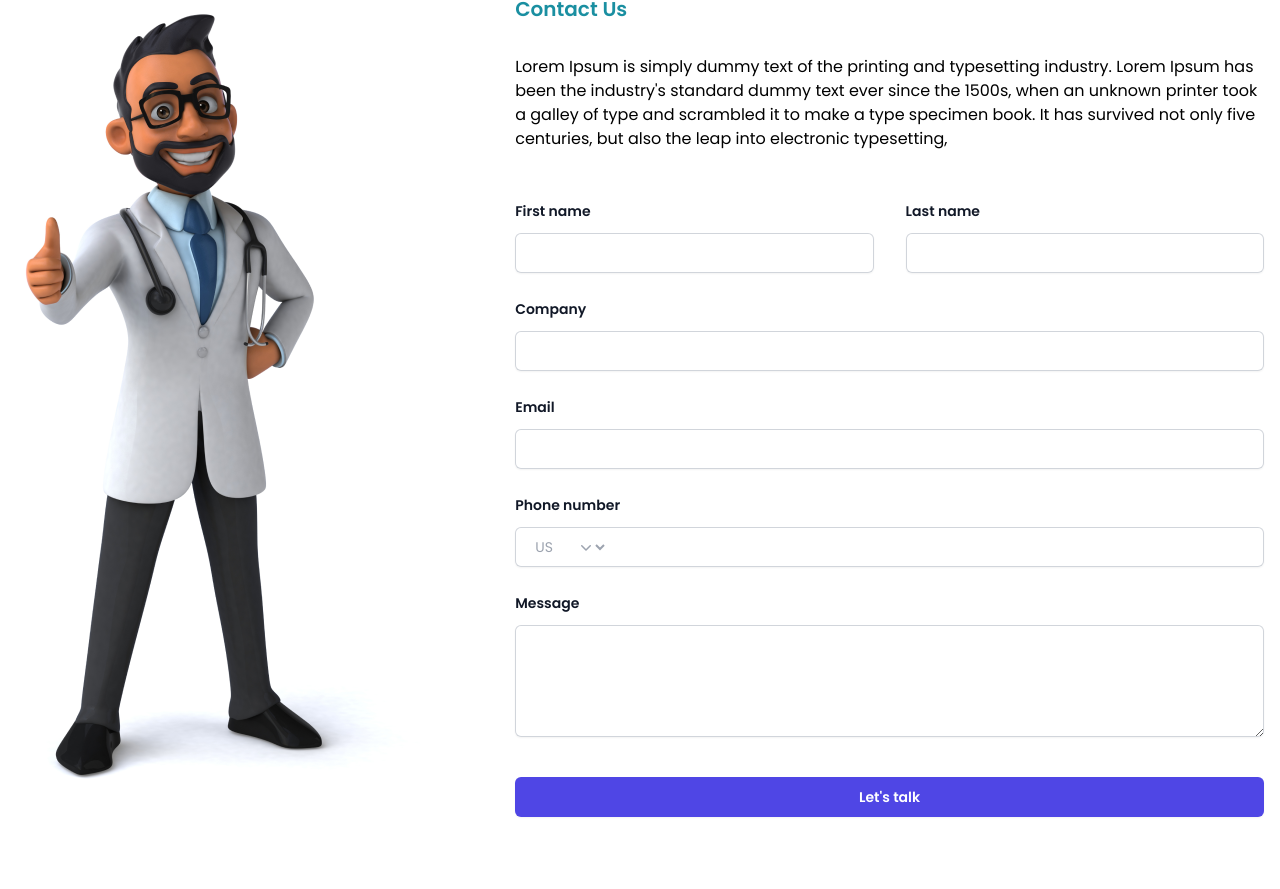
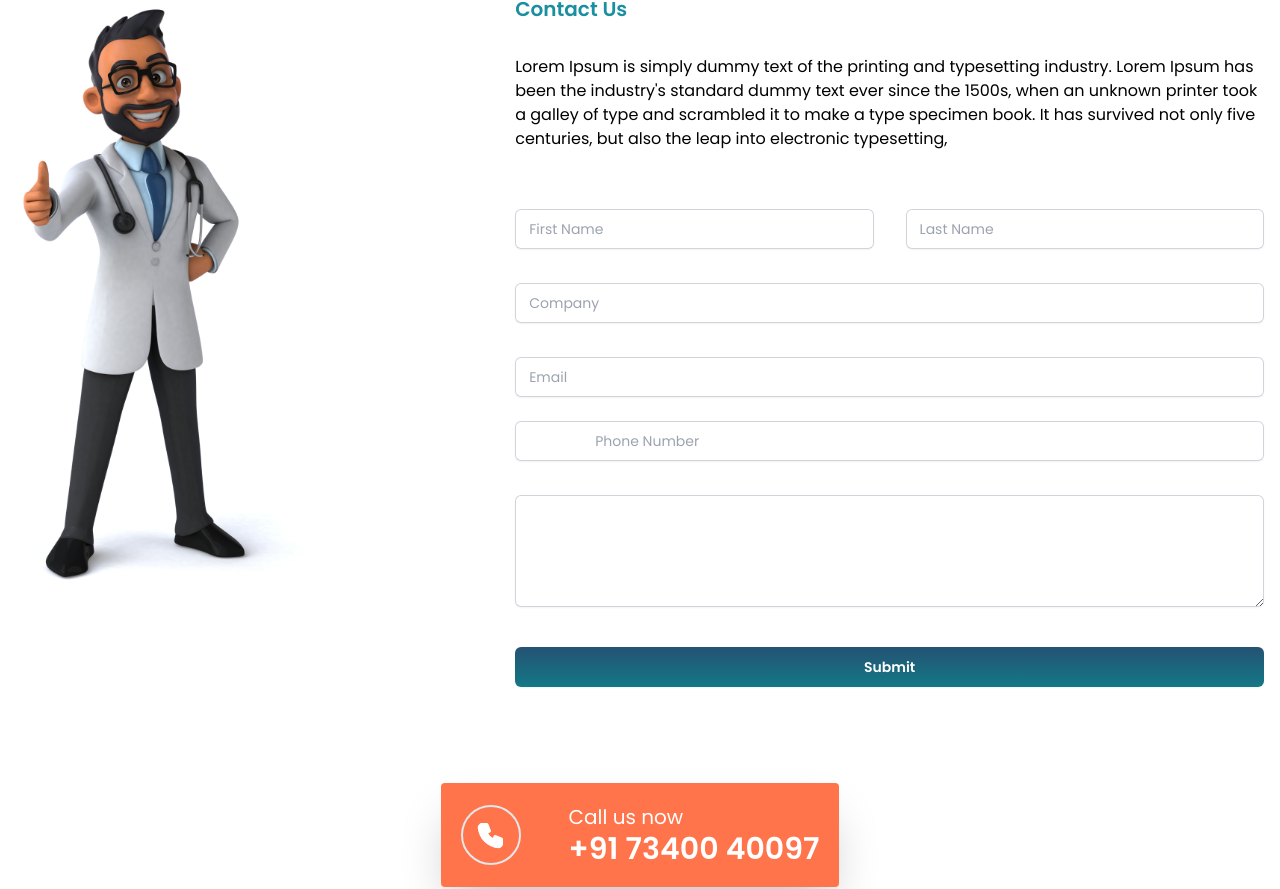
Before and after one commit to Rahul-Katari/saifee, a React (Create React App) app: page /contact in a window 1280 px wide. Shown: the part 555-1444 px from the top of the page. Built offline with nearby package versions, Linux system fonts and the light colour scheme.

Commit message:
Update Contact form styling and placeholders

```diff
--- a/src/components/Contact.js
+++ b/src/components/Contact.js
@@ -29,11 +29,11 @@ export default function Contact() {
   return (
     <div>
       <div>
-        <img src={banner} className="w-full" />
+        <img src={banner} className="w-full " />
       </div>
       <div className="grid md:grid-cols-5 max-w-7xl m-auto md:my-24 my-6 px-4">
         <div className="col-span-2">
-          <img src={doctor} />
+          <img src={doctor} className="h-[600px]" />
         </div>
         <div className="col-span-3">
           <h3 className="text-xl font-semibold text-theme mb-8">Contact Us</h3>
@@ -48,14 +48,15 @@ export default function Contact() {
             <form action="#" method="POST" className="mx-auto mt-12">
               <div className="grid grid-cols-1 gap-x-8 gap-y-6 sm:grid-cols-2">
                 <div>
-                  <label
+                  {/* <label
                     htmlFor="first-name"
                     className="block text-sm font-semibold leading-6 text-gray-900"
                   >
                     First name
-                  </label>
+                  </label> */}
                   <div className="mt-2.5">
                     <input
+                      placeholder="First Name"
                       type="text"
                       name="first-name"
                       id="first-name"
@@ -65,14 +66,15 @@ export default function Contact() {
                   </div>
                 </div>
                 <div>
-                  <label
+                  {/* <label
                     htmlFor="last-name"
                     className="block text-sm font-semibold leading-6 text-gray-900"
                   >
                     Last name
-                  </label>
+                  </label> */}
                   <div className="mt-2.5">
                     <input
+                      placeholder="Last Name"
                       type="text"
                       name="last-name"
                       id="last-name"
@@ -82,14 +84,15 @@ export default function Contact() {
                   </div>
                 </div>
                 <div className="sm:col-span-2">
-                  <label
+                  {/* <label
                     htmlFor="company"
                     className="block text-sm font-semibold leading-6 text-gray-900"
                   >
                     Company
-                  </label>
+                  </label> */}
                   <div className="mt-2.5">
                     <input
+                      placeholder="Company"
                       type="text"
                       name="company"
                       id="company"
@@ -99,14 +102,15 @@ export default function Contact() {
                   </div>
                 </div>
                 <div className="sm:col-span-2">
-                  <label
+                  {/* <label
                     htmlFor="email"
                     className="block text-sm font-semibold leading-6 text-gray-900"
                   >
                     Email
-                  </label>
+                  </label> */}
                   <div className="mt-2.5">
                     <input
+                      placeholder="Email"
                       type="email"
                       name="email"
                       id="email"
@@ -116,13 +120,22 @@ export default function Contact() {
                   </div>
                 </div>
                 <div className="sm:col-span-2">
-                  <label
+                  {/* <label
                     htmlFor="phone-number"
                     className="block text-sm font-semibold leading-6 text-gray-900"
                   >
                     Phone number
-                  </label>
-                  <div className="relative mt-2.5">
+                  </label> */}
+                  <input
+                    placeholder="Phone Number"
+                    type="tel"
+                    name="phone-number"
+                    id="phone-number"
+                    autoComplete="tel"
+                    className="block w-full rounded-md border-0  py-2 pl-20 text-gray-900 shadow-sm ring-1 ring-inset ring-gray-300 placeholder:text-gray-400 focus:ring-2 focus:ring-inset focus:ring-indigo-600 sm:text-sm sm:leading-6"
+                  />
+                </div>
+                {/* <div className="relative mt-2.5">
                   <div className="absolute inset-y-0 left-0 flex items-center">
                     <label htmlFor="country" className="sr-only">
                       Country
@@ -141,22 +154,16 @@ export default function Contact() {
                       aria-hidden="true"
                     />
                   </div>
-                    <input
-                      type="tel"
-                      name="phone-number"
-                      id="phone-number"
-                      autoComplete="tel"
-                      className="block w-full rounded-md border-0 px-3.5 py-2 pl-20 text-gray-900 shadow-sm ring-1 ring-inset ring-gray-300 placeholder:text-gray-400 focus:ring-2 focus:ring-inset focus:ring-indigo-600 sm:text-sm sm:leading-6"
-                    />
-                  </div>
-                </div>
+
+
+                </div> */}
                 <div className="sm:col-span-2">
-                  <label
+                  {/* <label
                     htmlFor="message"
                     className="block text-sm font-semibold leading-6 text-gray-900"
                   >
                     Message
-                  </label>
+                  </label> */}
                   <div className="mt-2.5">
                     <textarea
                       name="message"
@@ -171,9 +178,9 @@ export default function Contact() {
               <div className="mt-10">
                 <button
                   type="submit"
-                  className="block w-full rounded-md bg-indigo-600 px-3.5 py-2.5 text-center text-sm font-semibold text-white shadow-sm hover:bg-indigo-500 focus-visible:outline focus-visible:outline-2 focus-visible:outline-offset-2 focus-visible:outline-indigo-600"
+                  className="bg-gradient-to-b btn-primary block w-full rounded-md  px-3.5 py-2.5 text-center text-sm font-semibold text-white shadow-sm  focus-visible:outline focus-visible:outline-2 focus-visible:outline-offset-2"
                 >
-                  Let's talk
+                  Submit
                 </button>
               </div>
             </form>
```
Lines whose indentation alone changed are shown as unchanged.
